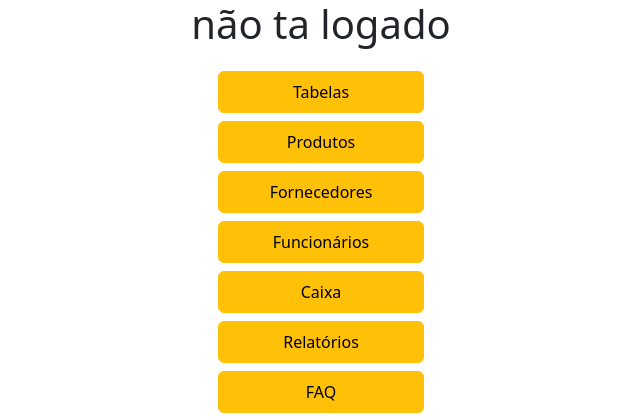
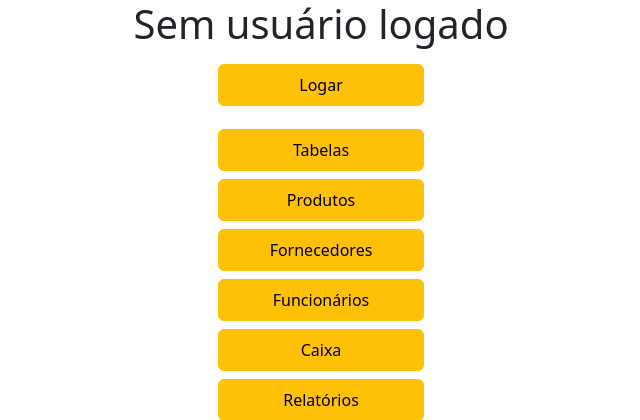
Before and after one commit to FelipeSchio/trabalho-web, a Flask app: page /menu in a window 1280 px wide. Shown: the top 420 px of the page, without its empty margins (319-959 px from the left). Run offline with Flask 2, Linux system fonts and the light colour scheme.

Commit message:
Login funcionado
login quase funcionando. Está entrando só que sem pedir senha

```diff
--- a/app/templates/login.html
+++ b/app/templates/login.html
@@ -13,14 +13,14 @@
             <div style="text-align: center;">
                 <h1>Login</h1>
             </div>
-            <form action="/menu" method="POST">
+            <form action="" method="POST">
                 <div class="input-group mb-3">
                     <span class="input-group-text">Email</span>
                     <input type="email" name="email" class="form-control" placeholder="Insira seu email" aria-label="Sizing example input" aria-describedby="inputGroup-sizing-default">
                 </div>
                 <div class="input-group mb-3">
                     <span class="input-group-text">Senha</span>
-                    <input type="password" name="password" class="form-control" placeholder="*********" aria-label="Sizing example input" aria-describedby="inputGroup-sizing-default">
+                    <input type="password" name="senha" class="form-control" placeholder="*********" aria-label="Sizing example input" aria-describedby="inputGroup-sizing-default">
                 </div>
                 <div style="text-align: center;">
                     <input type="submit" value="Logar" class="btn btn-warning">
--- a/app/templates/menu.html
+++ b/app/templates/menu.html
@@ -12,9 +12,11 @@
         <div class="col" id="conteiner">
             <div style="text-align: center; margin-bottom: 15px;">
                 {% if current_user.is_authenticated %}
-                    <h1>ta logado</h1>
+                    <h1>Usuário: {{ current_user.nome }}</h1>
+                    <a href="{{ url_for('logout') }}"><button type="button" class="btn btn-warning mt-2 w-50 p-2">Sair</button></a>
                 {% else %}
-                    <h1>não ta logado</h1>
+                    <h1>Sem usuário logado</h1>
+                    <a href="{{ url_for('login') }}"><button type="button" class="btn btn-warning mt-2 w-50 p-2">Logar</button></a>
                 {% endif %}
             </div>
               <div class="d-flex flex-column mb-3" style="text-align: center;">
--- a/main.py
+++ b/main.py
@@ -5,9 +5,11 @@ from flask import render_template, request, redirect, url_for
 from flask_login import login_user, logout_user
 from models.funcionario import FunciModel
 
+
 @app.before_first_request
 def create_database():
     database.create_all()
+
 
 # Telas
 @app.route('/', methods=['GET', 'POST'])
@@ -17,9 +19,10 @@ def login():
         email = request.form['email']
         senha = request.form['senha']
 
+        # Verifica email e senha
         funci = FunciModel.query.filter_by(email=email).first()
 
-        if not funci or not FunciModel.verificar_senha(senha):
+        if not funci:
             return redirect(url_for('login'))
 
         login_user(funci)
@@ -27,36 +30,41 @@ def login():
 
     return render_template('login.html')
 
+
 @app.route('/logout')
 def logout():
     logout_user()
     return redirect(url_for('login'))
 
+
 @app.route('/menu', methods=['GET', 'POST'])
 def menu():
     return render_template('menu.html')
+
 
 @app.route('/tabela', methods=['GET', 'POST'])
 def tabela():
     return render_template('tabela.html')
 
+
 @app.route('/caixa', methods=['GET', 'POST'])
 def caixa():
     return render_template('caixa.html')
+
 
 @app.route('/produto', methods=['GET', 'POST'])
 def produto():
     return render_template('produto.html')
 
+
 @app.route('/fornecedor', methods=['GET', 'POST'])
 def fornecedor():
     return render_template('fornecedor.html')
 
+
 @app.route('/funcionario', methods=['GET', 'POST'])
 def funcionario():
-
     if request.method == 'POST':
-
         nome = request.form['nome']
         email = request.form['email']
         telefone = request.form['telefone']
@@ -65,7 +73,8 @@ def funcionario():
         data_cadastro = datetime.date.today()
         data_atualizacao = datetime.date.today()
 
-        novo_funcionario = FunciModel(nome=nome, email=email, telefone=telefone, senha=senha, tipo=tipo, data_cadastro=data_cadastro, data_atualizacao=data_atualizacao)
+        novo_funcionario = FunciModel(nome=nome, email=email, telefone=telefone, senha=senha, tipo=tipo,
+                                      data_cadastro=data_cadastro, data_atualizacao=data_atualizacao)
         database.session.add(novo_funcionario)
         database.session.commit()
 
@@ -73,22 +82,27 @@ def funcionario():
 
     return render_template('funcionario.html')
 
+
 @app.route('/faq', methods=['GET', 'POST'])
 def faq():
     return render_template('faq.html')
+
 
 @app.route('/relatorio', methods=['GET', 'POST'])
 def relatorio():
     return render_template('relatorio.html')
 
+
 @app.route('/rodape', methods=['GET', 'POST'])
 def rodape():
     return render_template('rodape.html')
+
 
 @app.route('/<string:nome>')
 def error(nome):
     return f'Página {nome} não existe'
 
+
 if __name__ == '__main__':
     database.init_app(app)
     app.run(debug=True)
```
Also changed, not shown: models/funcionario.py (+4 -4 lines).
